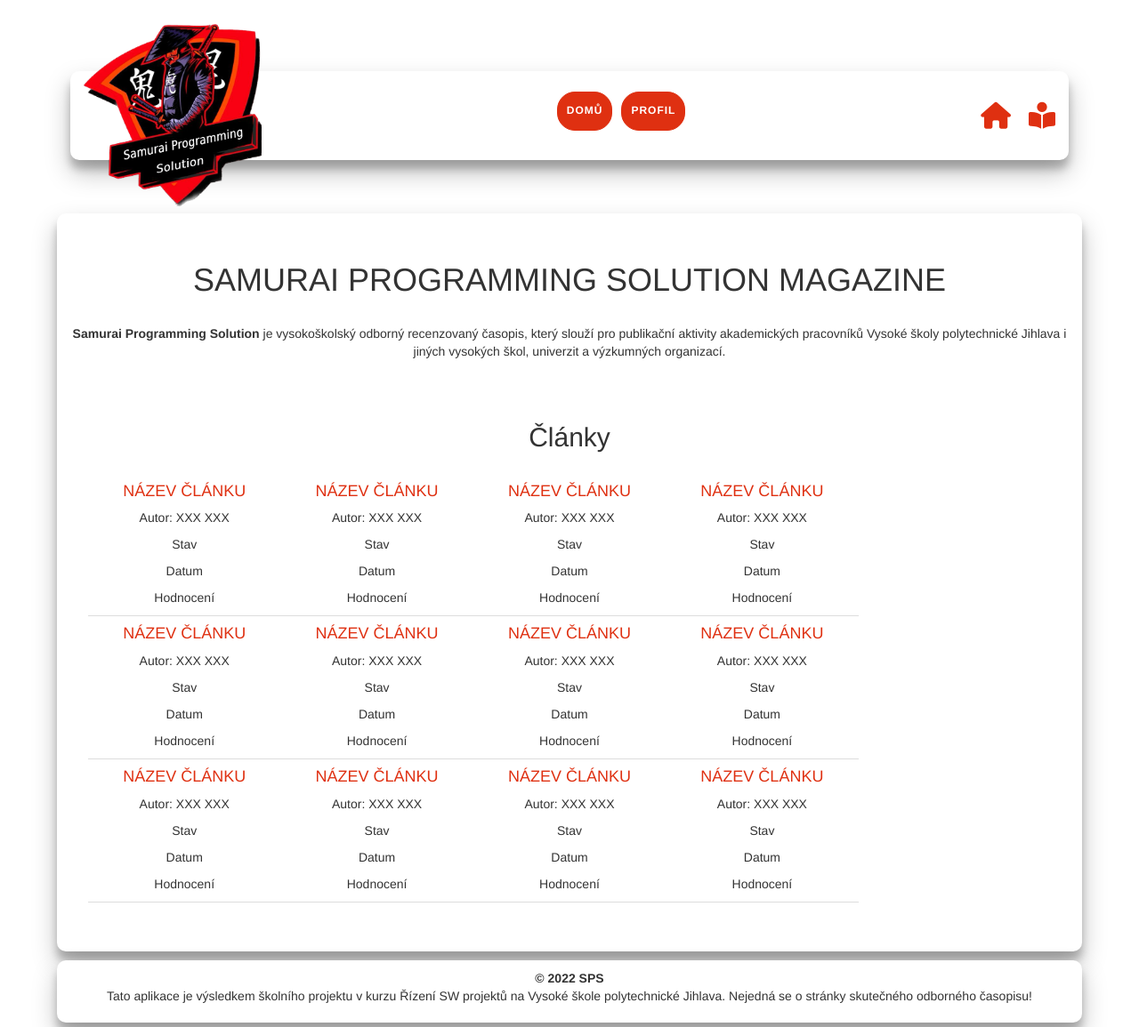
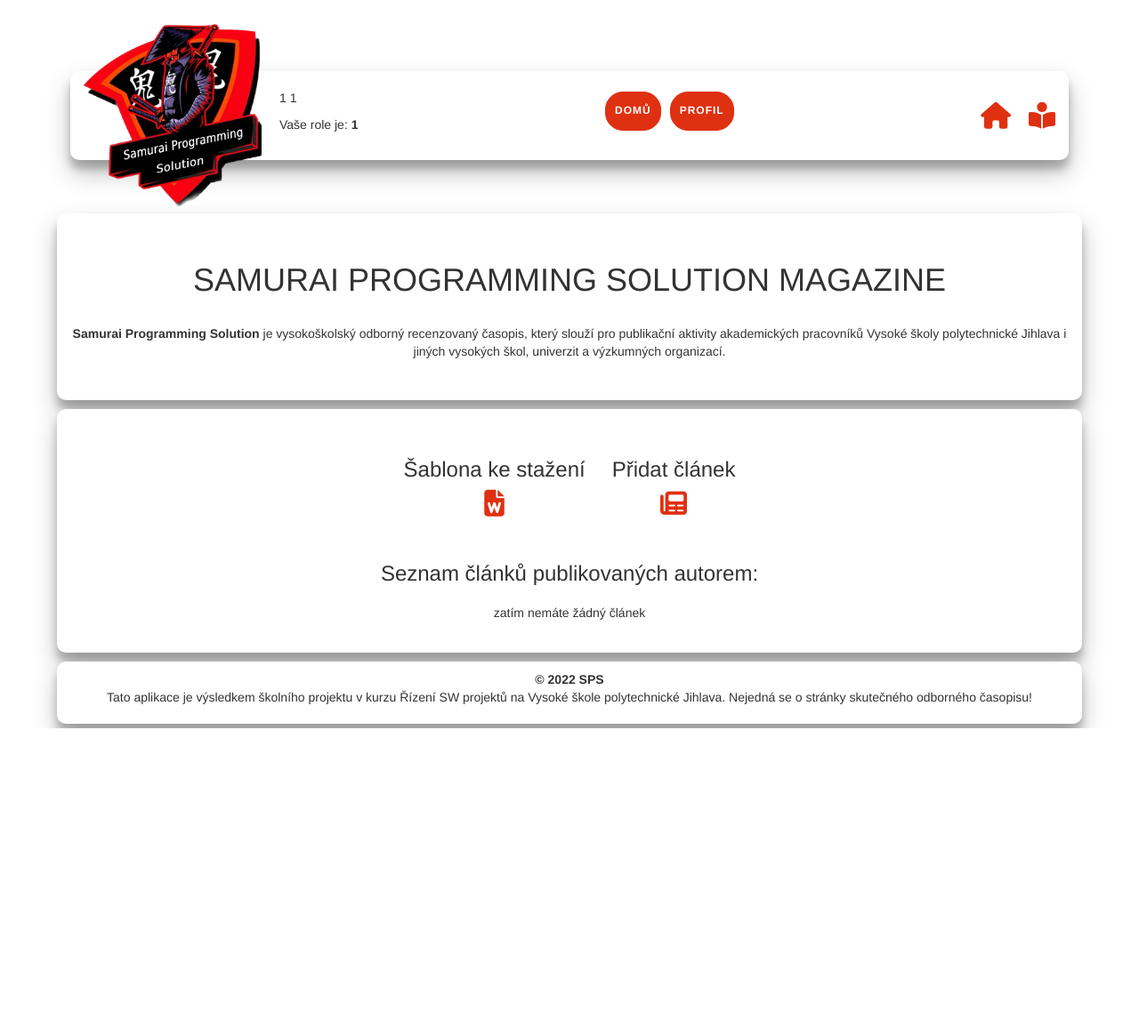
Before and after one commit to Lukas-Erber/RSP_SPS, a PHP site: page /clanky.php in a window 1280 px wide. Shown: the whole page at 89% size. After the commit the page ends 819 px from the top, so only its background shows below. Run offline with PHP 8.4, Linux system fonts and the light colour scheme; the visitor is signed in with stand-in values (Sample User, id 1); data comes from the database, SQL or seed files in the repository.

Commit message:
Refaktorizace

```diff
--- a/src/clanky.php
+++ b/src/clanky.php
@@ -8,19 +8,7 @@
     <?php include 'includes/header.inc.php'; ?>
   </head>
   <body>
-    <header>
-      <div class="container">
-        <div class="main-head">
-          <img src="./img/sps-logo.png" alt="samurailogo" />
-          <div class="nav-menu">
-            <ul>
-                <?php include 'includes/menu.inc.php'; ?>
-            </ul>
-          </div>
-          <?php include 'includes/icons.inc.php'; ?>
-        </div>
-      </div>
-    </header>
+    <?php include 'includes/main-bar.inc.php'; ?>
 
     <section>
      <div class="container">
@@ -33,106 +21,12 @@
             vysokých škol, univerzit a výzkumných organizací.
           </p>
         </div>
-        <div class="article-table">
-          <div class="head-article">
-          <h2>Články</h2>
-          </div>
+    </section>
 
-          <table>
-            <tr>
-              <td>
-                <h4>Název článku</h4>
-                <p>Autor: XXX XXX</p>
-                <p>Stav</p>
-                <p>Datum</p>
-                <p>Hodnocení</p>
-              </td>
-              <td>
-                <h4>Název článku</h4>
-                <p>Autor: XXX XXX</p>
-                <p>Stav</p>
-                <p>Datum</p>
-                <p>Hodnocení</p>
-              </td>
-              <td>
-                <h4>Název článku</h4>
-                <p>Autor: XXX XXX</p>
-                <p>Stav</p>
-                <p>Datum</p>
-                <p>Hodnocení</p>
-              </td>
-              <td>
-                <h4>Název článku</h4>
-                <p>Autor: XXX XXX</p>
-                <p>Stav</p>
-                <p>Datum</p>
-                <p>Hodnocení</p>
-              </td>
-            </tr>
-            <tr>
-              <td>
-                <h4>Název článku</h4>
-                <p>Autor: XXX XXX</p>
-                <p>Stav</p>
-                <p>Datum</p>
-                <p>Hodnocení</p>
-              </td>
-              <td>
-                <h4>Název článku</h4>
-                <p>Autor: XXX XXX</p>
-                <p>Stav</p>
-                <p>Datum</p>
-                <p>Hodnocení</p>
-              </td>
-              <td>
-                <h4>Název článku</h4>
-                <p>Autor: XXX XXX</p>
-                <p>Stav</p>
-                <p>Datum</p>
-                <p>Hodnocení</p>
-              </td>
-              <td>
-                <h4>Název článku</h4>
-                <p>Autor: XXX XXX</p>
-                <p>Stav</p>
-                <p>Datum</p>
-                <p>Hodnocení</p>
-              </td>
-            </tr>
-            <tr>
-              <td>
-                <h4>Název článku</h4>
-                <p>Autor: XXX XXX</p>
-                <p>Stav</p>
-                <p>Datum</p>
-                <p>Hodnocení</p>
-              </td>
-              <td>
-                <h4>Název článku</h4>
-                <p>Autor: XXX XXX</p>
-                <p>Stav</p>
-                <p>Datum</p>
-                <p>Hodnocení</p>
-              </td>
-              <td>
-                <h4>Název článku</h4>
-                <p>Autor: XXX XXX</p>
-                <p>Stav</p>
-                <p>Datum</p>
-                <p>Hodnocení</p>
-              </td>
-              <td>
-                <h4>Název článku</h4>
-                <p>Autor: XXX XXX</p>
-                <p>Stav</p>
-                <p>Datum</p>
-                <p>Hodnocení</p>
-              </td>
-            </tr>
-          </table>
-        </div>
-        </div>
-
+    <section>
+      <div class="container">
+        <?php require "includes/obsah_autor.inc.php"; ?>
+      </div>
     </section>
 
     <?php include 'includes/footer.inc.php'; ?>
--- /dev/null
+++ b/src/includes/obsah_autor.inc.php
@@ -0,0 +1,86 @@
+<section class="obsah-autor">
+    <div class="sablona-pridat">
+
+        <!--toto stáhne šablonu :) -->
+        <div class="sablona">
+            <h3>Šablona ke stažení</h3>
+            <a href="./sablony/sablona_SPS.docx"> <i class=" fa-sharp fa-solid fa-file-word"></i></a>
+        </div>
+
+        <div class="pridani">
+            <h3>Přidat článek</h3>
+            <div class="head-article">
+                <button type="button" class="btn-add-article" data-toggle="modal" data-target="#myModal"><i class="fa-solid fa-newspaper"></i></button>
+            </div>
+
+            <!-- Modal -->
+            <div id="myModal" class="modal fade" role="dialog">
+                <div class="modal-dialog">
+
+                    <!-- Modal content-->
+                    <div class="modal-content">
+                        <div class="modal-header">
+                            <button type="button" class="close" data-dismiss="modal">&times;</button>
+                            <h4 class="modal-title">Přidání nového článku</h4>
+
+
+                        </div>
+                        <div class="modal-body">
+                            <form action="upload.php" method="post" class="form-add-article" enctype="multipart/form-data">
+                                <input type="text" name="nazev" id="jmeno_souboru" placeholder="Název článku">
+                                <input type="text" name="tema" id="" placeholder="Téma článku">
+                                <input type="text" name="autori" id="" placeholder="Autoři">
+                                <input type="file" name="soubor" id="">
+                                <button type="submit" name="submit">Uložit článek</button>
+                            </form>
+                        </div>
+                        <div class="modal-footer">
+                            <button type="button" class="btn btn-default" data-dismiss="modal">Zavřít</button>
+                        </div>
+                    </div>
+                </div>
+            </div>
+        </div>
+    </div>
+
+    <div class="autor-obsah">
+        <h3>Seznam článků publikovaných autorem:</h3>
+
+        <?php
+            require "dbconn.inc.php";
+            $promenna = $_SESSION["uzivatel_id"];
+
+            $sql = "SELECT clanek.id, clanek.id_stav, clanek.tema, clanek.datum, clanek.nazev, clanek.soubor,
+                    clanek.spoluautori, stav.nazev AS stav_slovy
+                    FROM clanek
+                    LEFT JOIN stav ON clanek.id_stav = stav.id
+                    WHERE id_autor = $promenna
+                    ORDER BY id DESC;";
+
+            $result = $conn->query($sql);
+
+            if ($result->num_rows >0){
+                echo "<table class=tabulka > <tr>
+                                        <td> ID článku          </td>
+                                        <td> Název              </td>
+                                        <td> Téma               </td>
+                                        <td> Datum vložení      </td>
+                                        <td> Stav               </td>
+                                        <td> Spoluautoři        </td>
+                              </tr>";
+                while ($row = $result->fetch_assoc()){
+
+                    echo " <tr > <td>". $row["id"]  . " </td> <td> " . $row["nazev"] ." </td> <td> " .$row["tema"]. " </td>
+                           <td> ".$row["datum"]. " </td> <td> ".$row["stav_slovy"]. " </td> <td> ".$row["spoluautori"]."</tr>" ;
+                }
+                echo "</table>";
+
+            }
+            else{
+                echo "zatím nemáte žádný článek";
+            }
+
+            $conn->close();
+        ?>
+    </div>
+</section>
```
Also changed, not shown: src/includes/obsah_autor.php (deleted, +0 -96 lines), src/includes/obsah_general.php (deleted, +0 -20 lines), src/index.php (+8 -7 lines).
